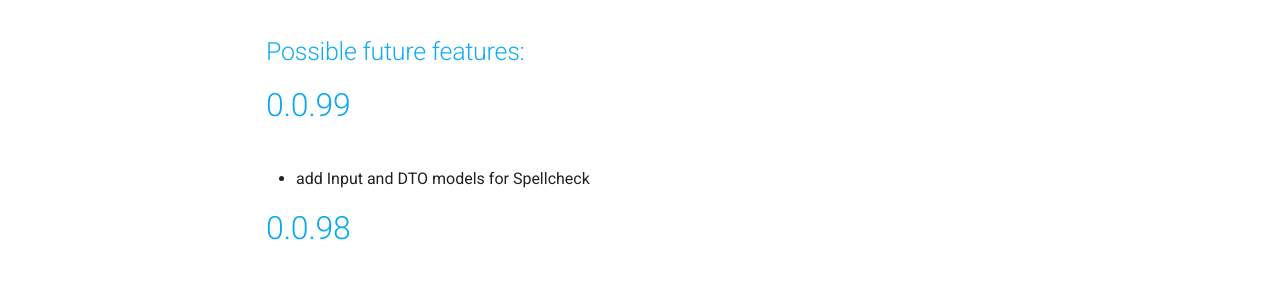
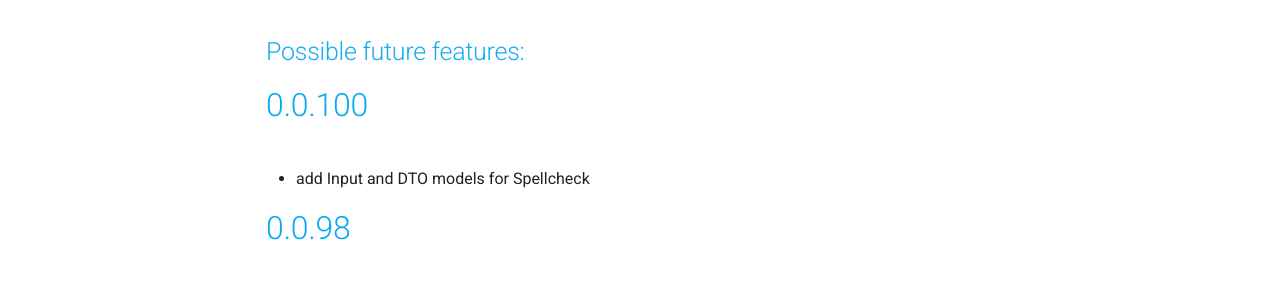
Before and after one commit to u2d-ai/msaDocModels, an MkDocs documentation site: the page built from docs/release-notes.md, in a window 1280 px wide and 900 px high. Shown: the part 215-497 px from the top of the window. Built offline with MkDocs 1.6.1 and Material for MkDocs 9.7.7, drawn with Linux system fonts in a browser that asks for light colours; comment, search, counter and statistics services are not loaded.

```diff
--- a/docs/release-notes.md
+++ b/docs/release-notes.md
@@ -1,7 +1,7 @@
 # msaDocModels Release Notes
 ## Possible future features:
 
-# 0.0.99
+# 0.0.100
 
 - add Input and DTO models for Spellcheck
 
--- a/msaDocModels/__init__.py
+++ b/msaDocModels/__init__.py
@@ -1,7 +1,7 @@
 import glob
 from os.path import basename, dirname, isfile, join
 
-version = "0.0.99"
+version = "0.0.100"
 __author__ = "Stefan Welcker"
 __copyright__ = "Copyright 2022, U2D.ai"
 __license__ = "MIT"
```
